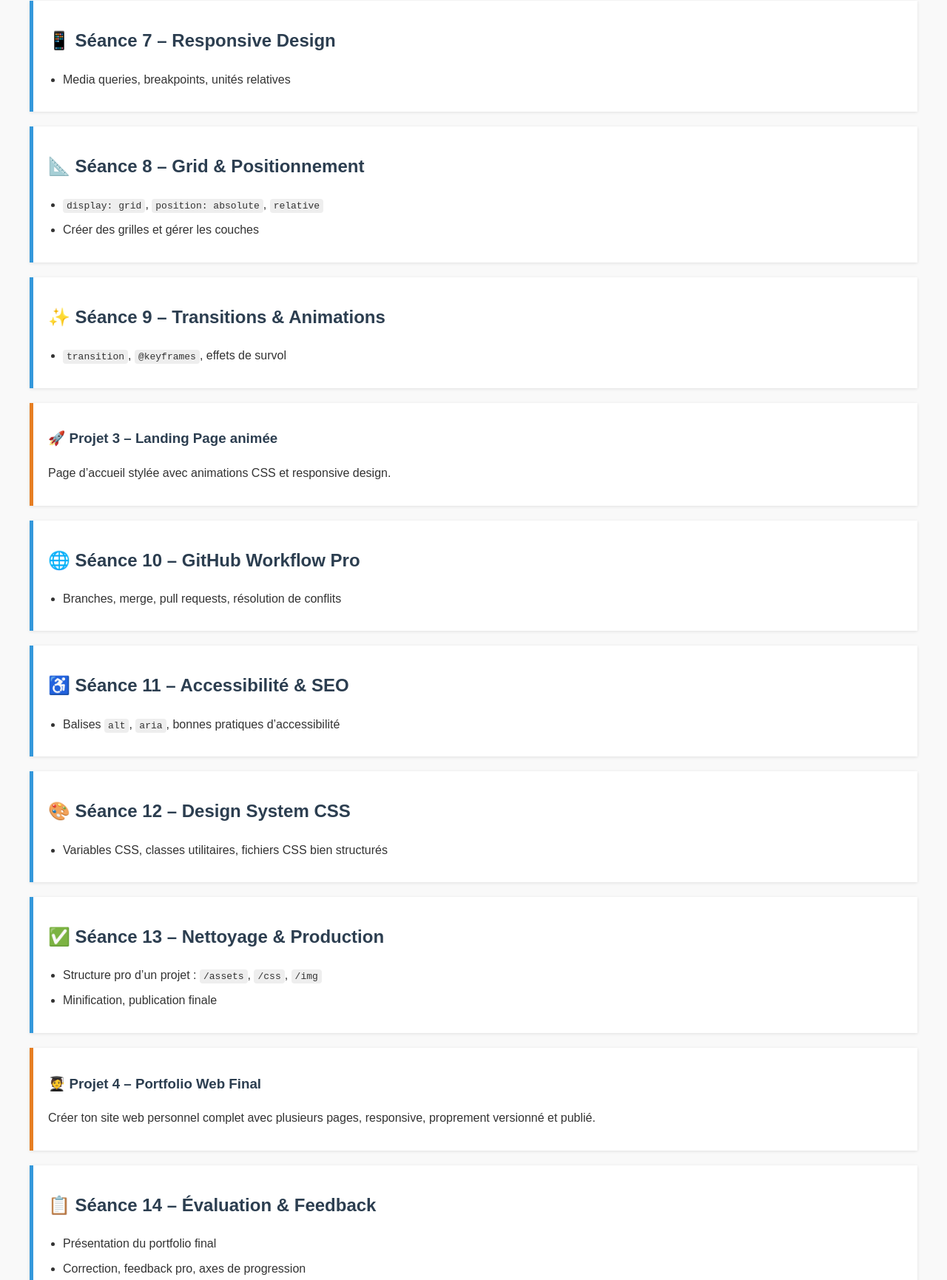
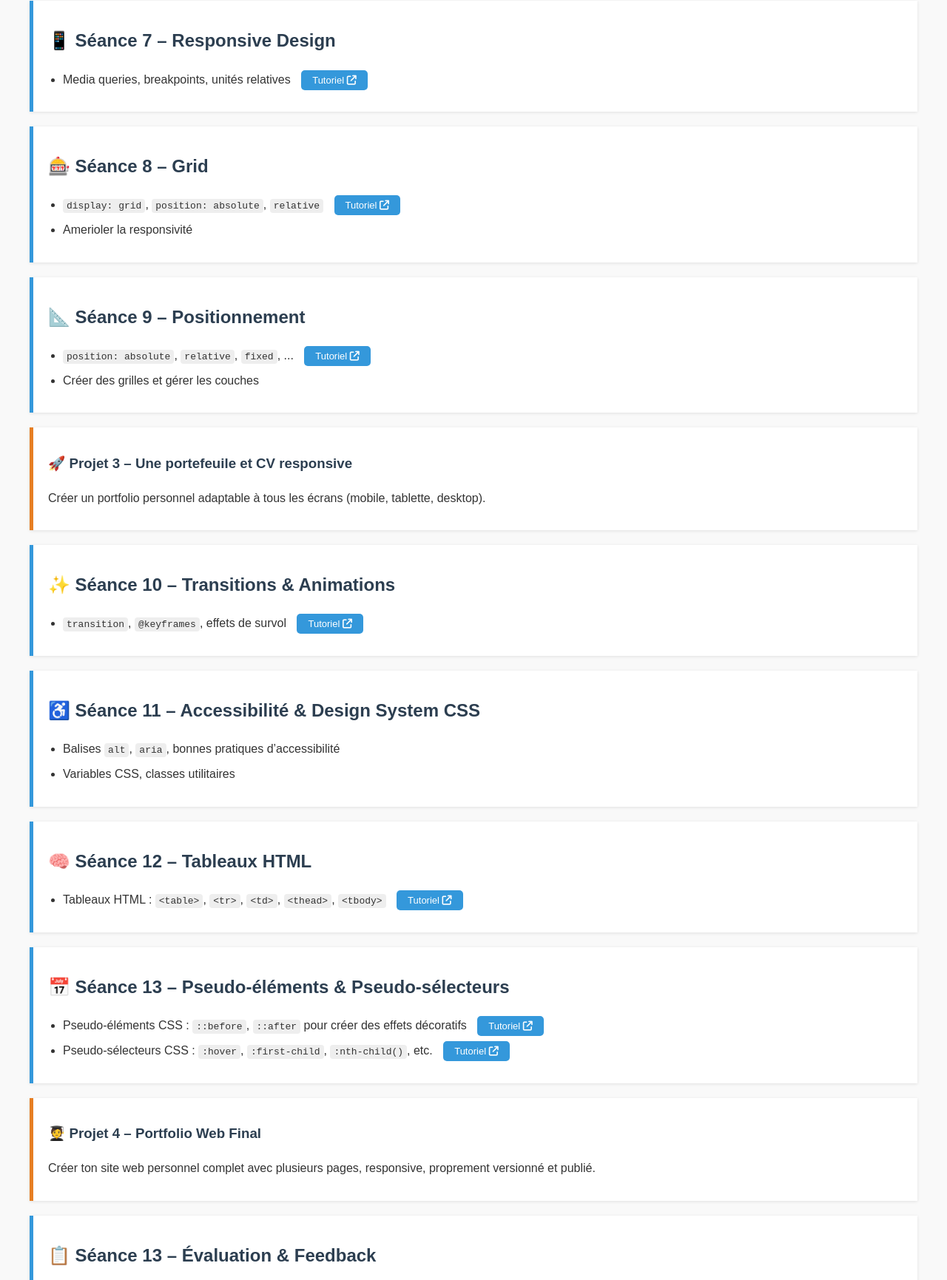
Before and after one commit to 257lad/SCHOOL-OF-CODE-5TH-PROMO, a plain HTML site: page index.html in a window 1280 px wide. Shown: the part 1659-3390 px from the top of the page at 74% size. Drawn offline with Linux system fonts and the light colour scheme.

Commit message:
Update index.html

```diff
--- a/index.html
+++ b/index.html
@@ -1,9 +1,12 @@
 <!DOCTYPE html>
 <html lang="fr">
+
 <head>
   <meta charset="UTF-8">
   <title>Plan Formation HTML/CSS/Git</title>
-  <link rel="stylesheet" href="https://cdnjs.cloudflare.com/ajax/libs/font-awesome/6.7.2/css/all.min.css" integrity="sha512-Evv84Mr4kqVGRNSgIGL/F/aIDqQb7xQ2vcrdIwxfjThSH8CSR7PBEakCr51Ck+w+/U6swU2Im1vVX0SVk9ABhg==" crossorigin="anonymous" referrerpolicy="no-referrer" />
+  <link rel="stylesheet" href="https://cdnjs.cloudflare.com/ajax/libs/font-awesome/6.7.2/css/all.min.css"
+    integrity="sha512-Evv84Mr4kqVGRNSgIGL/F/aIDqQb7xQ2vcrdIwxfjThSH8CSR7PBEakCr51Ck+w+/U6swU2Im1vVX0SVk9ABhg=="
+    crossorigin="anonymous" referrerpolicy="no-referrer" />
   <style>
     body {
       font-family: Arial, sans-serif;
@@ -12,31 +15,41 @@
       background-color: #f9f9f9;
       color: #333;
     }
-    h1, h2, h3 {
+
+    h1,
+    h2,
+    h3 {
       color: #2c3e50;
     }
-    .session, .project {
+
+    .session,
+    .project {
       background: #ffffff;
       border-left: 5px solid #3498db;
       margin-bottom: 20px;
       padding: 15px 20px;
-      box-shadow: 0 1px 4px rgba(0,0,0,0.1);
+      box-shadow: 0 1px 4px rgba(0, 0, 0, 0.1);
     }
+
     .project {
       border-left-color: #e67e22;
     }
+
     ul {
       padding-left: 20px;
     }
+
     li {
       margin-bottom: 8px;
     }
+
     code {
       background: #eee;
       padding: 2px 5px;
       border-radius: 4px;
     }
-    .tutorial{
+
+    .tutorial {
       /* display: flex;
       gap: 10px;
       align-items: center;
@@ -50,16 +63,19 @@
       text-decoration: none;
       border-radius: 5px;
     }
-    .tutorial:hover{
+
+    .tutorial:hover {
       background-color: #2b85c2;
       transition: .2s ease-in-out;
     }
   </style>
 </head>
+
 <body>
 
   <h1>Plan de Formation HTML / CSS / Git (14 séances)</h1>
-  <p><strong>Objectif :</strong> Devenir autonome pour créer, styliser et publier un site web avec HTML/CSS et GitHub.</p>
+  <p><strong>Objectif :</strong> Devenir autonome pour créer, styliser et publier un site web avec HTML/CSS et GitHub.
+  </p>
 
   <!-- Séances -->
   <div class="session">
@@ -154,15 +170,35 @@
   <div class="session">
     <h2>🎨 Séance 5 – Box Model & Typographie</h2>
     <ul>
-      <li>Box Model complet : <code>margin</code>, <code>padding</code>, <code>border</code></li>
-      <li>Fonts, tailles, alignement de texte</li>
+      <li>
+        Box Model complet :
+        <code>margin</code>,
+        <code>padding</code>,
+        <code>border</code>
+        <a href="https://youtu.be/70DosMXgHVo" target="_blank" class="tutorial">
+          Tutoriel
+          <i class="fa-solid fa-arrow-up-right-from-square"></i>
+        </a>
+      </li>
+      <li>
+        Fonts, tailles, alignement de texte
+        <a href="https://youtu.be/sZu2E55iAcg" target="_blank" class="tutorial">
+          Tutoriel
+          <i class="fa-solid fa-arrow-up-right-from-square"></i>
+        </a>
+      </li>
     </ul>
   </div>
 
   <div class="session">
     <h2>🎨 Séance 6 – Flexbox</h2>
     <ul>
-      <li>Utilisation de <code>display: flex</code> pour faire des mises en page</li>
+      <li>Utilisation de <code>display: flex</code> pour faire des mises en page
+        <a href="https://youtu.be/dsmbQCX5SS4" target="_blank" class="tutorial">
+          Tutoriel
+          <i class="fa-solid fa-arrow-up-right-from-square"></i>
+        </a>
+      </li>
       <li>Alignement horizontal, vertical, distribution d’espace</li>
     </ul>
   </div>
@@ -175,58 +211,150 @@
   <div class="session">
     <h2>📱 Séance 7 – Responsive Design</h2>
     <ul>
-      <li>Media queries, breakpoints, unités relatives</li>
+      <li>
+        Media queries, breakpoints, unités relatives
+        <a href="https://youtu.be/BdzKNrxLiSs" target="_blank" class="tutorial">
+          Tutoriel
+          <i class="fa-solid fa-arrow-up-right-from-square"></i>
+        </a>
+      </li>
     </ul>
   </div>
 
   <div class="session">
-    <h2>📐 Séance 8 – Grid & Positionnement</h2>
+    <h2>🎰 Séance 8 – Grid</h2>
     <ul>
-      <li><code>display: grid</code>, <code>position: absolute</code>, <code>relative</code></li>
+      <li>
+        <code>display: grid</code>,
+        <code>position: absolute</code>,
+        <code>relative</code>
+        <a href="https://youtu.be/Jarz_GZG7-I" target="_blank" class="tutorial">
+          Tutoriel
+          <i class="fa-solid fa-arrow-up-right-from-square"></i>
+        </a>
+      </li>
+      <li>Amerioler la responsivité </li>
+    </ul>
+  </div>
+
+  <div class="session">
+    <h2>📐 Séance 9 – Positionnement</h2>
+    <ul>
+      <li>
+        <code>position: absolute</code>,
+        <code>relative</code>,
+        <code>fixed</code>, ...
+        <a href="https://youtu.be/mg21WWg01Cs" target="_blank" class="tutorial">
+          Tutoriel
+          <i class="fa-solid fa-arrow-up-right-from-square"></i>
+        </a>
+      </li>
       <li>Créer des grilles et gérer les couches</li>
     </ul>
   </div>
 
+  <div class="project">
+    <h3>🚀 Projet 3 – Une portefeuile et CV responsive</h3>
+    <p>Créer un portfolio personnel adaptable à tous les écrans (mobile, tablette, desktop).</p>
+  </div>
+
   <div class="session">
-    <h2>✨ Séance 9 – Transitions & Animations</h2>
+    <h2>✨ Séance 10 – Transitions & Animations</h2>
     <ul>
-      <li><code>transition</code>, <code>@keyframes</code>, effets de survol</li>
+      <li>
+        <code>transition</code>,
+        <code>@keyframes</code>,
+        effets de survol
+        <a href="https://youtu.be/8G-BC8r8AZA" target="_blank" class="tutorial">
+          Tutoriel
+          <i class="fa-solid fa-arrow-up-right-from-square"></i>
+        </a>
+      </li>
     </ul>
   </div>
 
-  <div class="project">
-    <h3>🚀 Projet 3 – Landing Page animée</h3>
-    <p>Page d’accueil stylée avec animations CSS et responsive design.</p>
-  </div>
 
-  <div class="session">
+
+  <!-- <div class="session">
     <h2>🌐 Séance 10 – GitHub Workflow Pro</h2>
     <ul>
       <li>Branches, merge, pull requests, résolution de conflits</li>
     </ul>
-  </div>
+  </div> -->
 
   <div class="session">
-    <h2>♿ Séance 11 – Accessibilité & SEO</h2>
+    <h2>♿ Séance 11 – Accessibilité & Design System CSS</h2>
     <ul>
       <li>Balises <code>alt</code>, <code>aria</code>, bonnes pratiques d’accessibilité</li>
+      <li>Variables CSS, classes utilitaires</li>
     </ul>
   </div>
 
   <div class="session">
+    <h2>🧠 Séance 12 – Tableaux HTML</h2>
+    <ul>
+      <li>
+        Tableaux HTML :
+        <code>&lt;table&gt;</code>,
+        <code>&lt;tr&gt;</code>,
+        <code>&lt;td&gt;</code>,
+        <code>&lt;thead&gt;</code>,
+        <code>&lt;tbody&gt;</code>
+        <a href="https://youtu.be/xGBX0ReBx2Q" target="_blank" class="tutorial">
+          Tutoriel
+          <i class="fa-solid fa-arrow-up-right-from-square"></i>
+        </a>
+      </li>
+    </ul>
+  </div>
+
+  <div class="session">
+    <h2>📅 Séance 13 – Pseudo-éléments & Pseudo-sélecteurs</h2>
+    <ul>
+      <li>
+        Pseudo-éléments CSS :
+        <code>::before</code>,
+        <code>::after</code> pour créer des effets décoratifs
+        <a href="https://youtu.be/dIUOWdwwZBw" target="_blank" class="tutorial">
+          Tutoriel
+          <i class="fa-solid fa-arrow-up-right-from-square"></i>
+        </a>
+      </li>
+      <li>
+        Pseudo-sélecteurs CSS :
+        <code>:hover</code>,
+        <code>:first-child</code>,
+        <code>:nth-child()</code>, etc.
+        <a href="https://youtu.be/dIUOWdwwZBw" target="_blank" class="tutorial">
+          Tutoriel
+          <i class="fa-solid fa-arrow-up-right-from-square"></i>
+        </a>
+      </li>
+      <!-- <li>
+        Retour sur les erreurs fréquentes, astuces de pro, bonnes pratiques
+      </li>
+      <li>
+        Mini-quiz ou exercice récapitulatif pour valider les acquis
+      </li> -->
+    </ul>
+  </div>
+
+
+  <!-- <div class="session">
     <h2>🎨 Séance 12 – Design System CSS</h2>
     <ul>
       <li>Variables CSS, classes utilitaires, fichiers CSS bien structurés</li>
     </ul>
-  </div>
+  </div> -->
 
-  <div class="session">
+
+  <!-- <div class="session">
     <h2>✅ Séance 13 – Nettoyage & Production</h2>
     <ul>
       <li>Structure pro d’un projet : <code>/assets</code>, <code>/css</code>, <code>/img</code></li>
       <li>Minification, publication finale</li>
     </ul>
-  </div>
+  </div> -->
 
   <div class="project">
     <h3>🧑‍🎓 Projet 4 – Portfolio Web Final</h3>
@@ -234,7 +362,7 @@
   </div>
 
   <div class="session">
-    <h2>📋 Séance 14 – Évaluation & Feedback</h2>
+    <h2>📋 Séance 13 – Évaluation & Feedback</h2>
     <ul>
       <li>Présentation du portfolio final</li>
       <li>Correction, feedback pro, axes de progression</li>
@@ -242,4 +370,5 @@
   </div>
 
 </body>
+
 </html>
```
